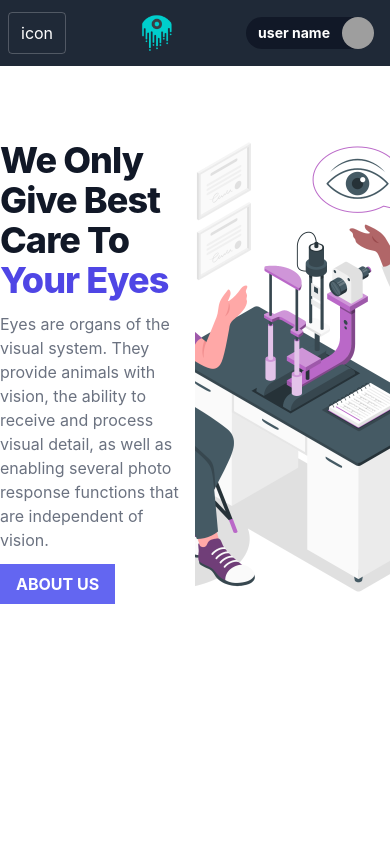
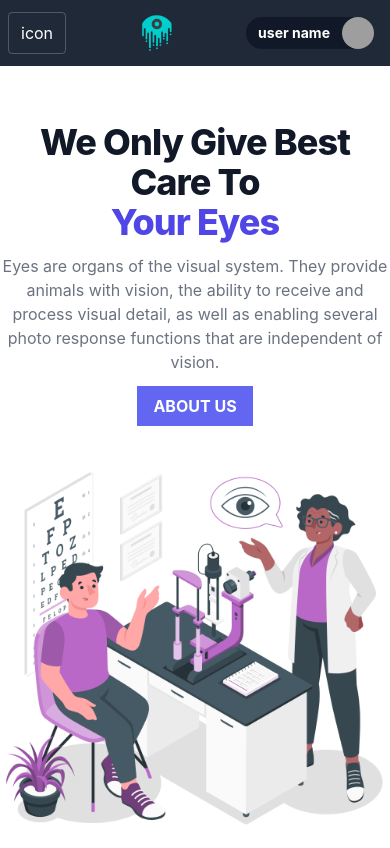
Before and after one commit to SohagHosen/Eye-Care, a React (Create React App) app: page / in a window 390 px wide. Built offline with nearby package versions, Linux system fonts and the light colour scheme; grey boxes are pictures that could not be loaded.

Commit message:
hero section responsiv

```diff
--- a/src/components/heroSection/HeroSection.js
+++ b/src/components/heroSection/HeroSection.js
@@ -2,15 +2,15 @@ import React from "react";
 import banner from "../../assets/images/banner.png";
 function HeroSection() {
   return (
-    <div class=" container mx-auto mt-14">
-      <div class="flex">
-        <main class="w-1/2  flex justify-center items-center">
-          <div class="sm:text-center lg:text-left">
+    <div class="container mx-auto mt-14">
+      <div class="md:flex gap-x-2">
+        <main class="md:w-1/2  flex justify-center items-center">
+          <div class="text-center lg:text-left">
             <h1 class="text-4xl tracking-tight font-extrabold text-gray-900 sm:text-5xl md:text-6xl">
               <span class="block xl:inline">We Only Give Best Care To </span>
               <span class="block text-indigo-600 xl:inline">Your Eyes</span>
             </h1>
-            <p class="mt-3 text-base text-gray-500 sm:mt-5 sm:text-lg sm:max-w-xl sm:mx-auto md:mt-5 md:text-xl lg:mx-0">
+            <p class="mt-3  text-gray-500 sm:mt-5  sm:max-w-xl sm:mx-auto md:mt-5  lg:mx-0">
               Eyes are organs of the visual system. They provide animals with
               vision, the ability to receive and process visual detail, as well
               as enabling several photo response functions that are independent
@@ -21,10 +21,10 @@ function HeroSection() {
             </button>
           </div>
         </main>
-        <div className="w-1/2 flex justify-center">
+        <div className="md:w-1/2 flex justify-center mt-8 md:mt-0">
           <img
-            style={{ height: "500px" }}
-            class="h-32 w-auto object-cover sm:h-72 md:h-96 lg:h-96"
+            style={{ maxHeight: "500px" }}
+            class=" w-auto  md:h-96 lg:w-auto lg:h-full"
             src={banner}
             alt=""
           />
```
